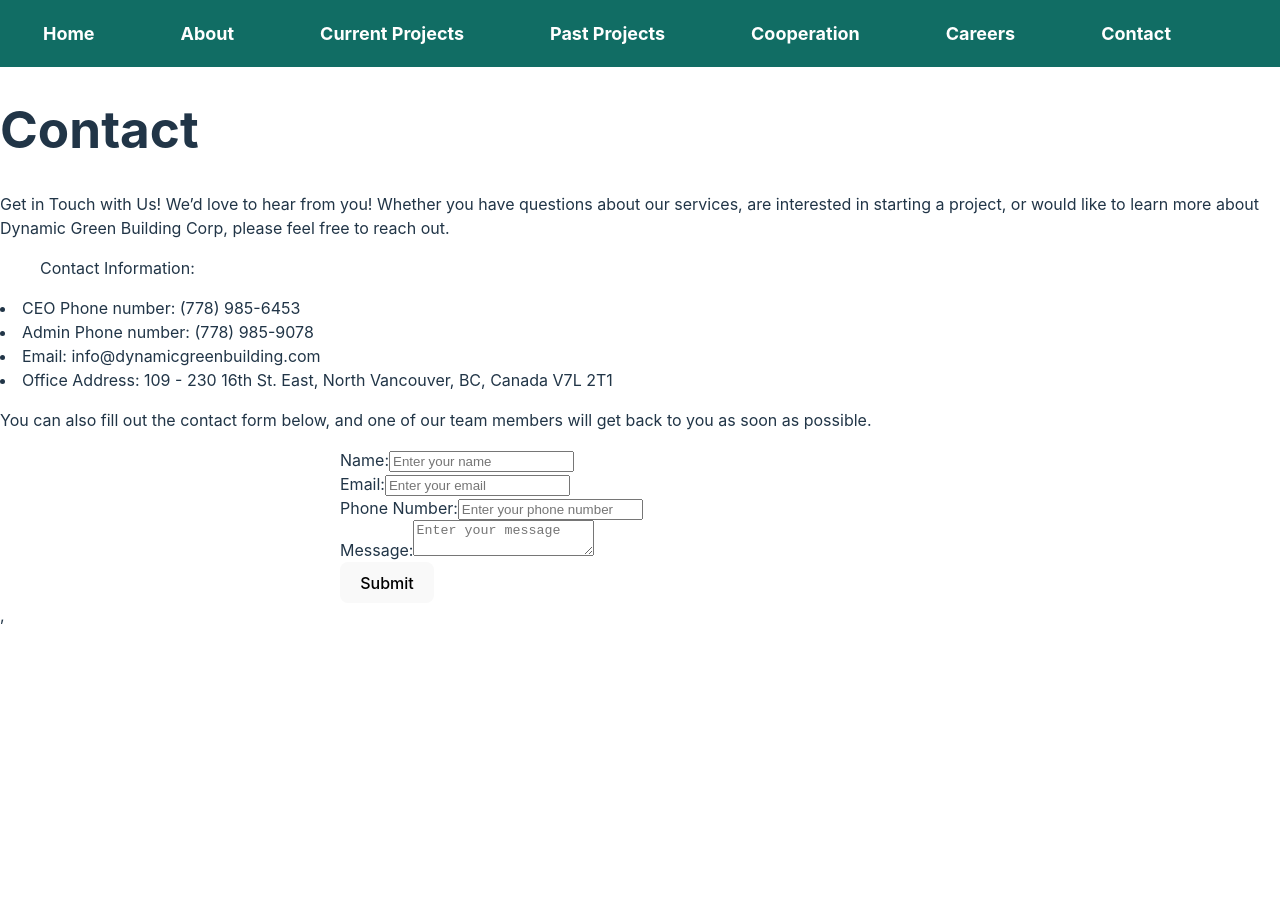
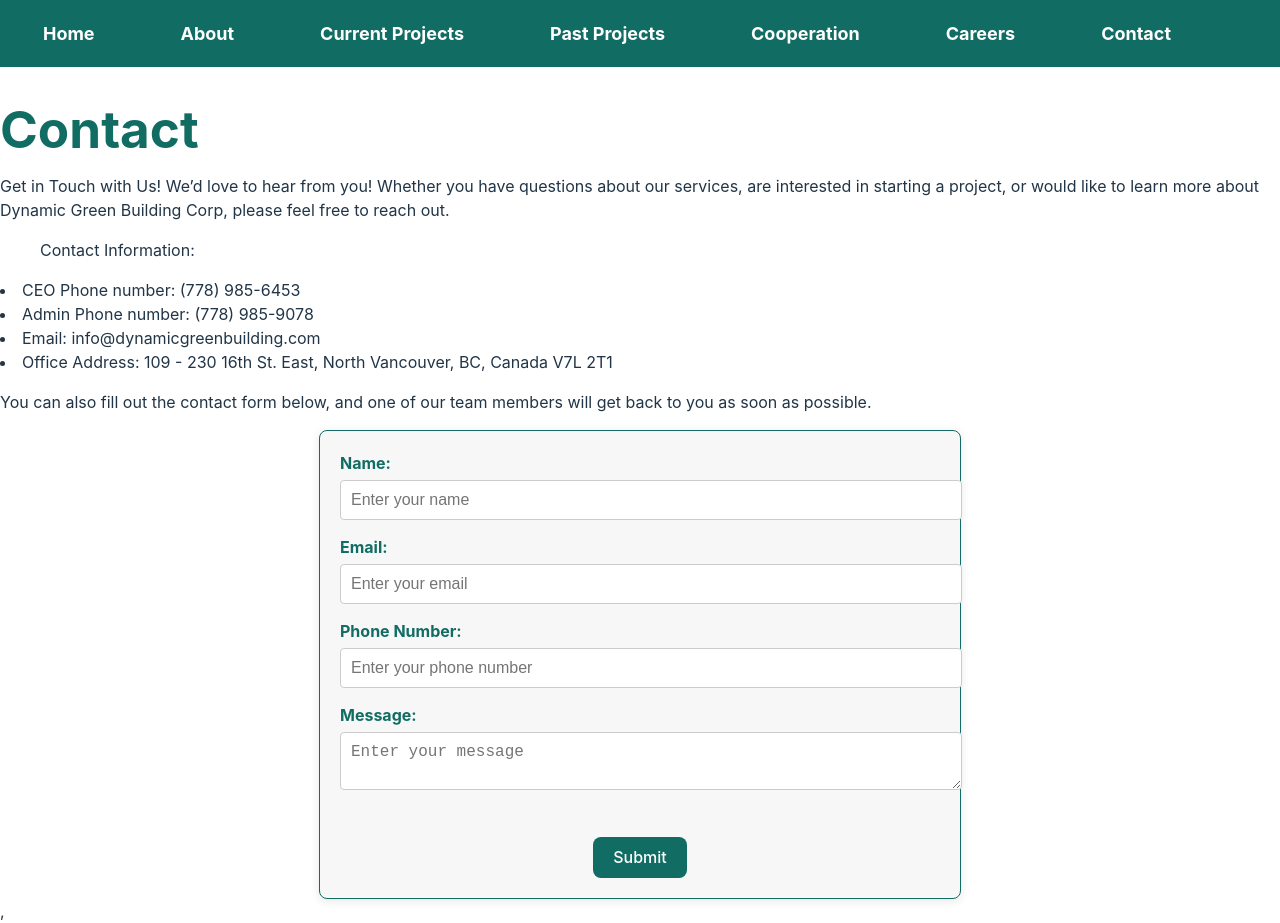
Before and after one commit to Mosizamani/Mossii, a React (Vite) app: page /contact in a window 1280 px wide. Before the commit the page ends 800 px from the top, so only its background shows below. Built offline with nearby package versions, Linux system fonts and the light colour scheme.

Commit message:
styles added, ready to first deployment

```diff
--- /dev/null
+++ b/src/components/Contact.css
@@ -0,0 +1,52 @@
+/* Contact Form Styles */
+form {
+    background-color: #f7f7f7; /* Light background for the form */
+    border: 1px solid #116d64; /* Same color as the navbar */
+    border-radius: 8px; /* Rounded corners */
+    padding: 20px; /* Padding around the form */
+    box-shadow: 0 2px 10px rgba(0, 0, 0, 0.1); /* Subtle shadow */
+    margin-top: 20px; /* Space above the form */
+}
+
+h1 {
+    color: #116d64; /* Matching color for the heading */
+    margin-bottom: 10px; /* Space below the heading */
+}
+
+label {
+    font-weight: bold; /* Bold labels */
+    color: #116d64; /* Matching color for labels */
+    display: block; /* Make labels block to stack with inputs */
+    margin-bottom: 5px; /* Space below labels */
+}
+
+input, textarea {
+    width: 100%; /* Full width inputs */
+    padding: 10px; /* Padding inside inputs */
+    margin-bottom: 15px; /* Space below inputs */
+    border: 1px solid #ccc; /* Light border for inputs */
+    border-radius: 4px; /* Slightly rounded corners */
+    font-size: 16px; /* Font size for inputs */
+}
+
+input:focus, textarea:focus {
+    border-color: #116d64; /* Border color on focus */
+    outline: none; /* Remove default outline */
+}
+
+button {
+    background-color: #116d64 !important; /* Button color matches the navbar */
+    color: white; /* White text for button */
+    padding: 10px 15px; /* Padding for button */
+    border: none; /* No border */
+    border-radius: 5px; /* Rounded corners for button */
+    font-size: 16px; /* Font size for button */
+    cursor: pointer; /* Pointer cursor on hover */
+    transition: background-color 0.3s ease; /* Smooth background transition */
+    display: block; /* Ensures the button takes the full width */
+    margin-top: 10px; /* Adds space above the button */
+}
+
+button:hover {
+    background-color: #15897d !important; /* Darker color on hover */
+}
--- a/src/components/Contact.jsx
+++ b/src/components/Contact.jsx
@@ -1,4 +1,5 @@
 import { useState } from 'react';
+import './Contact.css';
 
 function Contact() {
     const [formData, setFormData] = useState({
@@ -96,7 +97,9 @@
                         placeholder="Enter your message"
                     />
                 </div>
-                <button type="submit">Submit</button>
+                <div style={{ display: 'flex', justifyContent: 'center', marginTop: '1rem' }}>
+                    <button type="submit">Submit</button>
+                </div>
             </form>
         </div>
     );
```
